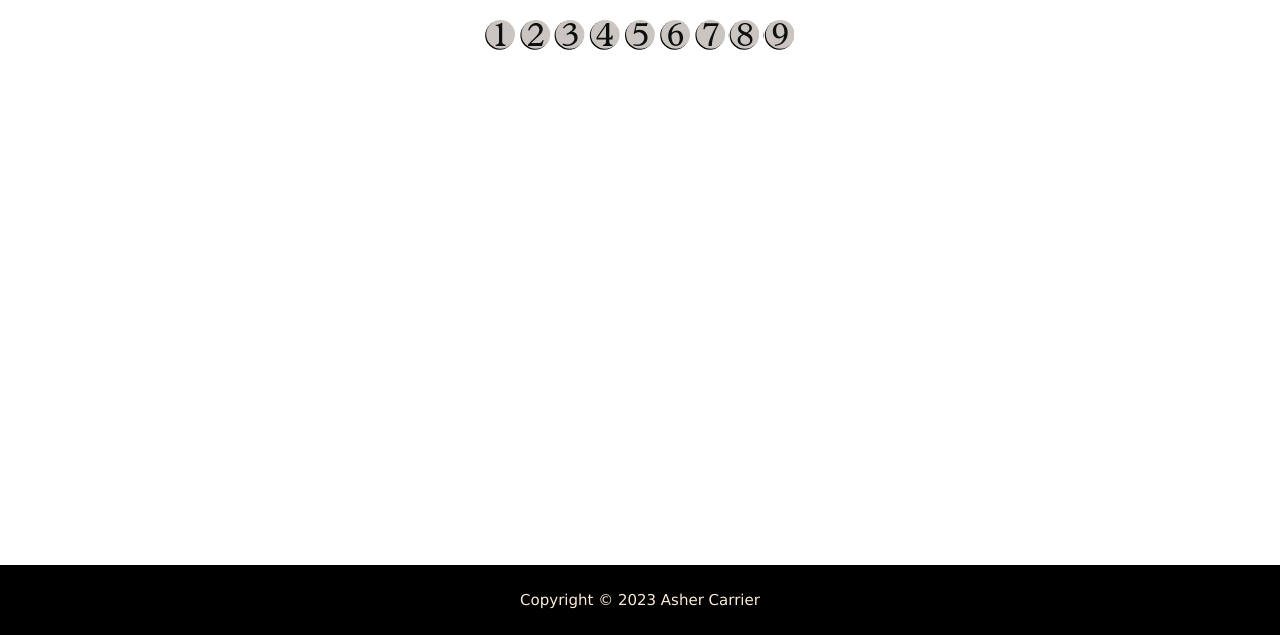
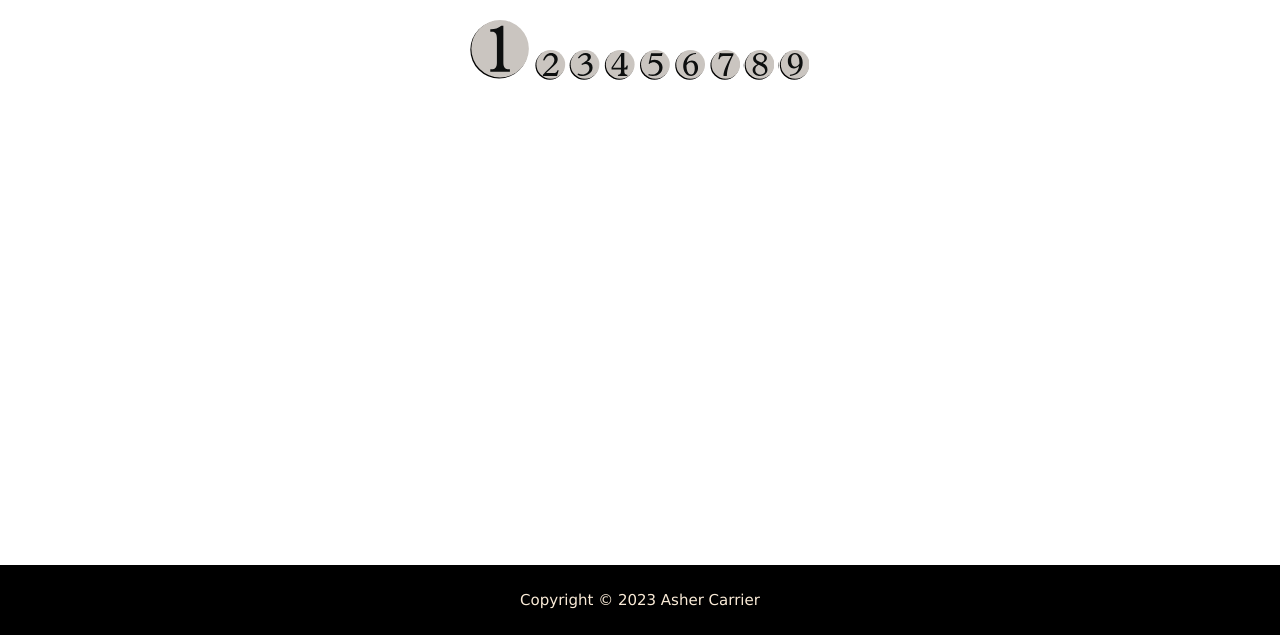
Before and after one commit to TopHatGuy12/top-hat-hacking, a plain HTML site: page projects/randomtgame/index.html in a window 1280 px wide. Shown: the part 165-800 px from the top of the page. Drawn offline with nearby package versions, Linux system fonts and the light colour scheme.

Commit message:
Update index.html test

```diff
--- a/projects/randomtgame/index.html
+++ b/projects/randomtgame/index.html
@@ -45,7 +45,7 @@
 
                 <h2><p>How many players are there?</p></h2>
                 <p>
-                    <span class="mana medium s1 shadow"></span>
+                    <span class="mana large s1 shadow"></span>
                     <span style="width: 20px;"></span>
                     <span class="mana medium s2 shadow"></span>
                     <span style="width: 20px;"></span>
```
